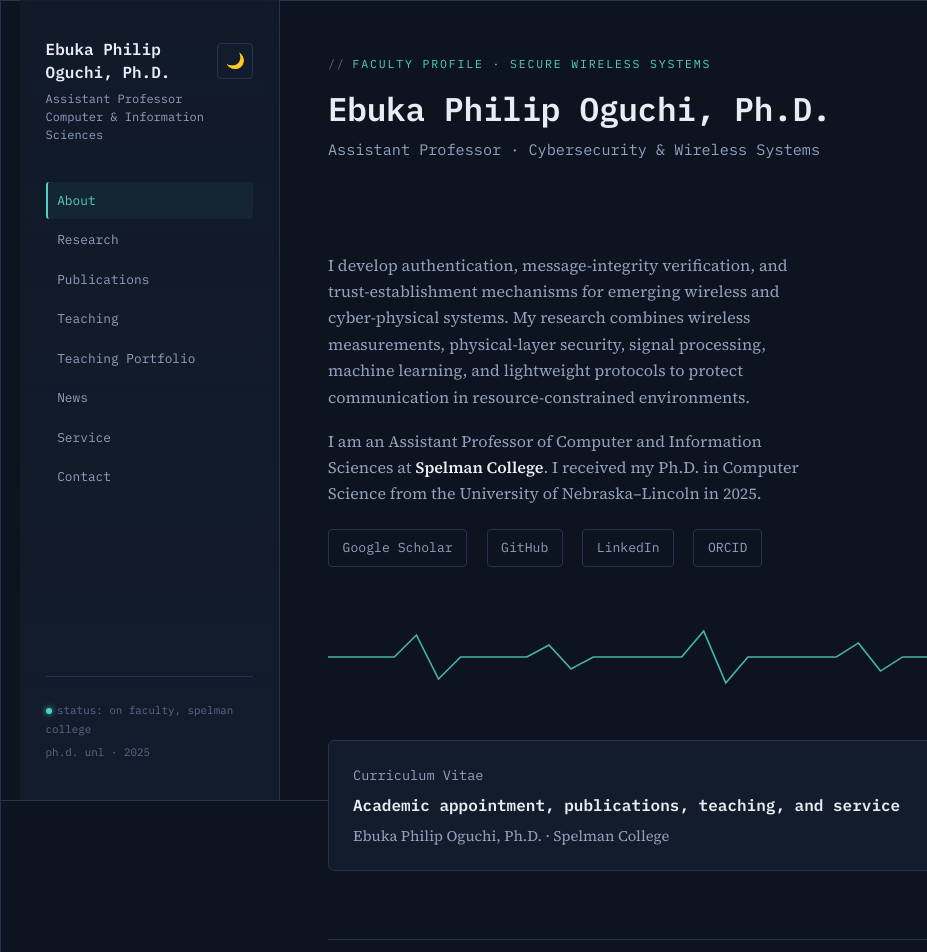
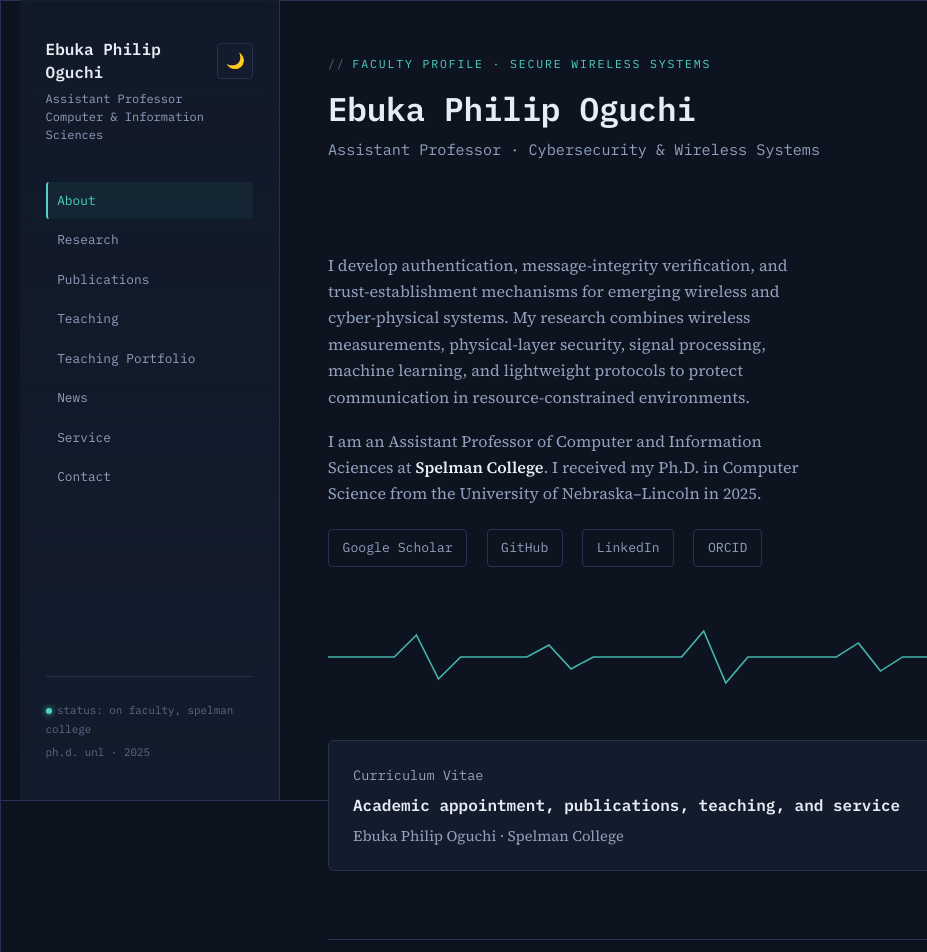
Before and after one commit to ebukaoguchi/ebukaoguchi.github.io, a plain HTML site: page index.html in a window 1280 px wide. Shown: the top 952 px of the page, 0-927 px from the left. Drawn offline with Linux system fonts and the light colour scheme.

Commit message:
Revert: plain name on the research website (Ph.D. goes on the project sites instead)

```diff
--- a/index.html
+++ b/index.html
@@ -3,7 +3,7 @@
 <head>
 <meta charset="UTF-8">
 <meta name="viewport" content="width=device-width, initial-scale=1.0">
-<title>Ebuka Philip Oguchi, Ph.D. — Assistant Professor, Spelman College</title>
+<title>Ebuka Philip Oguchi — Assistant Professor, Spelman College</title>
 <meta name="description" content="Academic portfolio of Ebuka Philip Oguchi, Assistant Professor of Computer and Information Sciences at Spelman College. Research in wireless network security, authentication, and trust establishment.">
 <meta name="author" content="Ebuka Philip Oguchi">
 <meta name="theme-color" content="#0d1420">
@@ -11,10 +11,10 @@
 <link rel="canonical" href="https://ebukaoguchi.github.io/">
 <meta property="og:type" content="website">
 <meta property="og:url" content="https://ebukaoguchi.github.io/">
-<meta property="og:title" content="Ebuka Philip Oguchi, Ph.D. — Assistant Professor, Spelman College">
+<meta property="og:title" content="Ebuka Philip Oguchi — Assistant Professor, Spelman College">
 <meta property="og:description" content="Assistant Professor at Spelman College researching authentication, message integrity, and trust establishment for emerging wireless networks.">
 <meta name="twitter:card" content="summary">
-<meta name="twitter:title" content="Ebuka Philip Oguchi, Ph.D. — Assistant Professor, Spelman College">
+<meta name="twitter:title" content="Ebuka Philip Oguchi — Assistant Professor, Spelman College">
 <meta name="twitter:description" content="Authentication, message integrity, and trust establishment for emerging wireless networks.">
 <script type="application/ld+json">
 {
@@ -434,7 +434,7 @@
   <aside class="sidebar">
     <div class="sidebar-top-row">
       <div>
-        <div class="name">Ebuka Philip Oguchi, Ph.D.</div>
+        <div class="name">Ebuka Philip Oguchi</div>
         <div class="role" style="display:none;" id="mobile-hide"></div>
       </div>
       <div style="display:flex; align-items:center; gap:0.5rem;">
@@ -470,7 +470,7 @@
       <div class="eyebrow">faculty profile · secure wireless systems</div>
       <div class="hero-grid">
         <div class="hero-intro">
-          <h1>Ebuka Philip Oguchi, Ph.D.</h1>
+          <h1>Ebuka Philip Oguchi</h1>
           <div class="subtitle">Assistant Professor · Cybersecurity &amp; Wireless Systems</div>
         </div>
         <div class="hero-body">
@@ -538,7 +538,7 @@
         <div class="id-card-copy">
           <div class="field" style="margin-bottom:0.35rem;">Curriculum Vitae</div>
           <div class="id-card-title">Academic appointment, publications, teaching, and service</div>
-          <div class="id-card-meta">Ebuka Philip Oguchi, Ph.D. · Spelman College</div>
+          <div class="id-card-meta">Ebuka Philip Oguchi · Spelman College</div>
         </div>
         <a class="cv-btn" href="CVs.pdf" aria-label="Download Ebuka Philip Oguchi's curriculum vitae as a PDF">
           <span aria-hidden="true">↓</span> Download CV · PDF
```
Also changed, not shown: teaching.html (+2 -2 lines).
